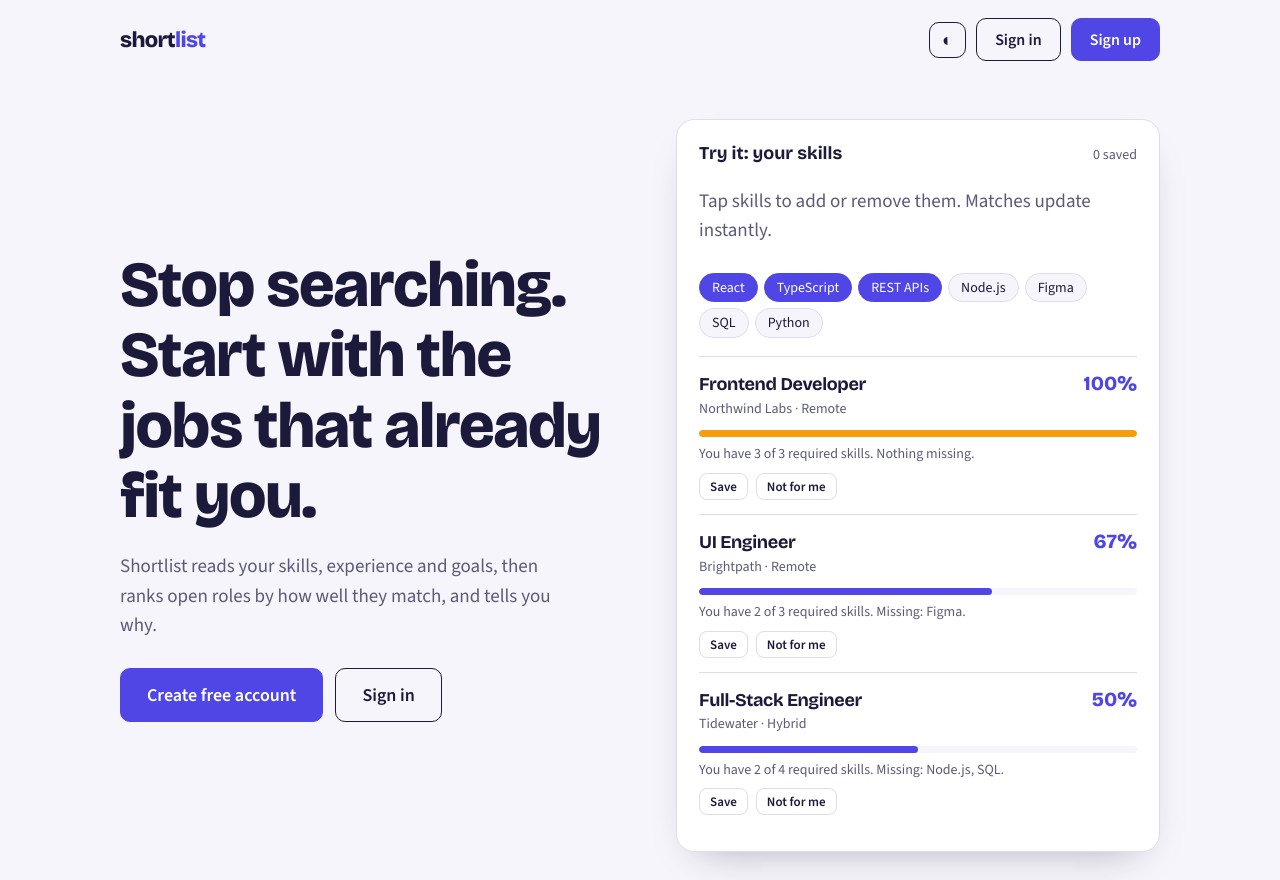
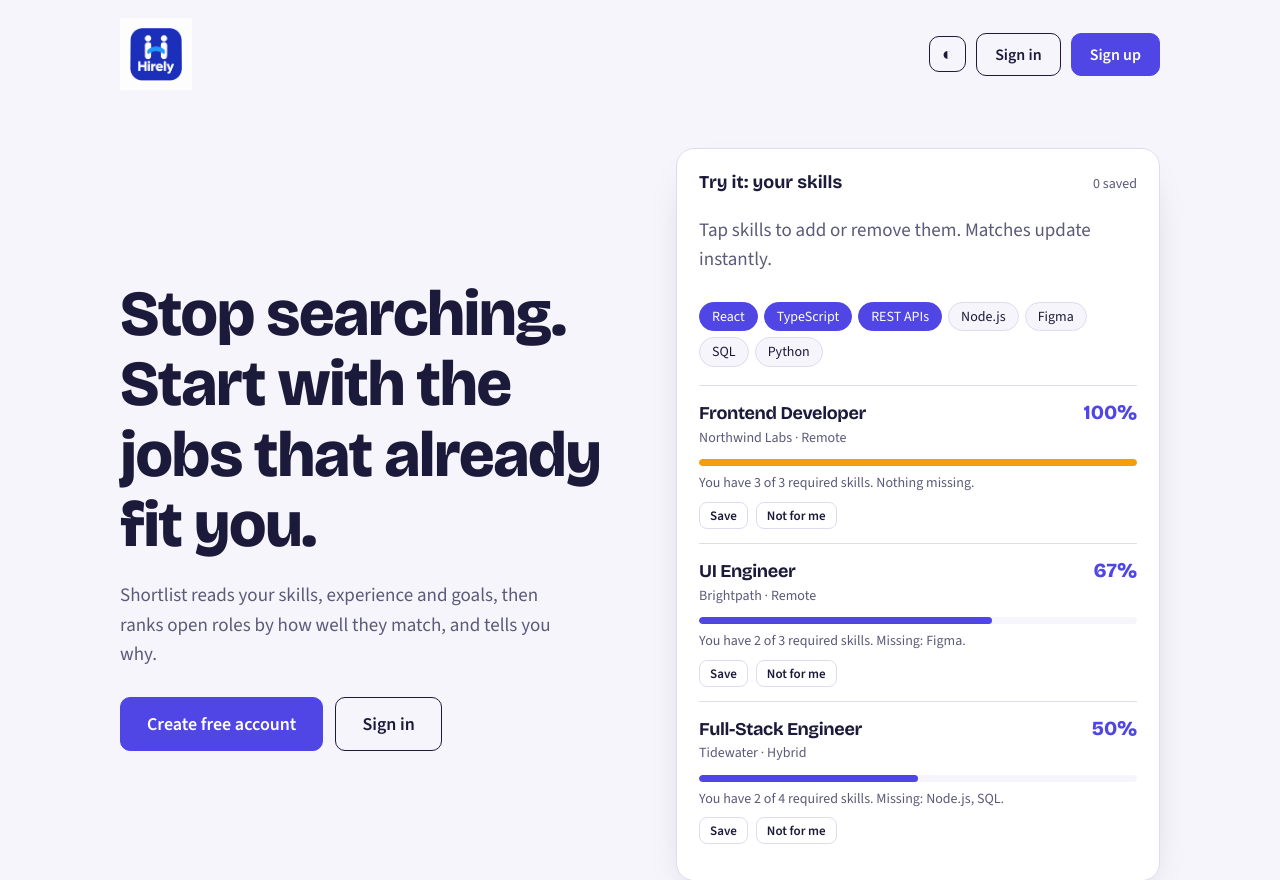
Before and after one commit to harshdiwakar2006/Smart_Job_Recommendation_System, a Django app: page / in a window 1280 px wide. Shown: the top 880 px of the page. Run offline with Django 5.2, Linux system fonts and the light colour scheme.

Commit message:
completed

```diff
--- a/templates/login.html
+++ b/templates/login.html
@@ -6,7 +6,7 @@
     <meta charset="UTF-8">
     <meta name="viewport" content="width=device-width, initial-scale=1.0">
 
-    <title>Job Portal - Login</title>
+    <title>Hirely - Login</title>
     <link rel="stylesheet" href="{% static 'registration_style.css' %}">
     <link rel="stylesheet" href="{% static 'login_style.css' %}">
 
@@ -48,7 +48,7 @@
     <div class="container">
 
         <div class="logo">
-            <h2>Job<span>Portal</span></h2>
+            <h2>Hire<span>ly</span></h2>
         </div>
 
         <h2>Welcome Back!</h2>
--- a/templates/overview.html
+++ b/templates/overview.html
@@ -1,9 +1,11 @@
 <!DOCTYPE html>
 <html lang="en">
 <head>
+{% load static %}
 <meta charset="utf-8">
 <meta name="viewport" content="width=device-width, initial-scale=1, viewport-fit=cover">
-<title>Shortlist – Job recommendations that fit you</title>
+<title>Hirely</title>
+<link rel="icon" type="image/png" href="{% static 'icon.png' %}">
 <link rel="preconnect" href="https://fonts.googleapis.com">
 <link href="https://fonts.googleapis.com/css2?family=Bricolage+Grotesque:wght@500;700;800&family=Source+Sans+3:wght@400;600&display=swap" rel="stylesheet">
 <style>
@@ -27,7 +29,8 @@ a{color:inherit}
 :focus-visible{outline:3px solid var(--hi);outline-offset:2px}
 .wrap{max-width:1080px;margin:0 auto;padding:0 20px}
 header{display:flex;align-items:center;justify-content:space-between;padding:18px 0}
-.logo{font:800 22px "Bricolage Grotesque",sans-serif;letter-spacing:-.03em;text-decoration:none}
+.logo{display:flex;align-items:center;text-decoration:none}
+.logo img{display:block;width:72px;height:72px;object-fit:contain}
 .logo i{font-style:normal;color:var(--brand)}
 nav{display:flex;gap:10px;align-items:center}
 .btn{display:inline-block;text-align:center;text-decoration:none;font:600 16px "Source Sans 3",sans-serif;border-radius:10px;padding:10px 18px;border:1.5px solid var(--ink);background:transparent;color:var(--ink);cursor:pointer}
@@ -128,7 +131,9 @@ footer{border-top:1px solid var(--line);padding:22px 0;color:var(--muted);font-s
 <body>
 <div class="wrap">
   <header>
-    <a class="logo" href="#top">short<i>list</i></a>
+    <a class="logo" href="{% url 'overview' %}" aria-label="Hirely home">
+      <img src="{% static 'icon.png' %}" alt="Hirely">
+    </a>
     <nav aria-label="Account">
       <button class="btn icon" id="theme" aria-label="Switch light or dark theme">◐</button>
       <a class="btn" href="{% url 'login' %}">Sign in</a>
--- a/templates/profile.html
+++ b/templates/profile.html
@@ -17,7 +17,7 @@
 <nav class="navbar">
 
     <div class="logo">
-        JobMatch
+        Hirely
     </div>
 
     <div class="profile-status">
--- a/templates/registration.html
+++ b/templates/registration.html
@@ -5,7 +5,7 @@
     <meta charset="UTF-8">
     <meta name="viewport" content="width=device-width, initial-scale=1.0">
 
-    <title>Job Portal - Register</title>
+    <title>Hirely - Register</title>
     <link rel="stylesheet" href="{% static 'registration_style.css' %}">
 
 </head>
@@ -46,7 +46,7 @@
     <div class="container">
 
         <div class="logo">
-            <h2>Job<span>Portal</span></h2>
+            <h2>Hire<span>ly</span></h2>
         </div>
 
         <h2>Create Account</h2>
```
Also changed, not shown: static/icon.png (added), templates/resume_preview.html (line endings or trailing spaces), vercel.json, 1 other file.
